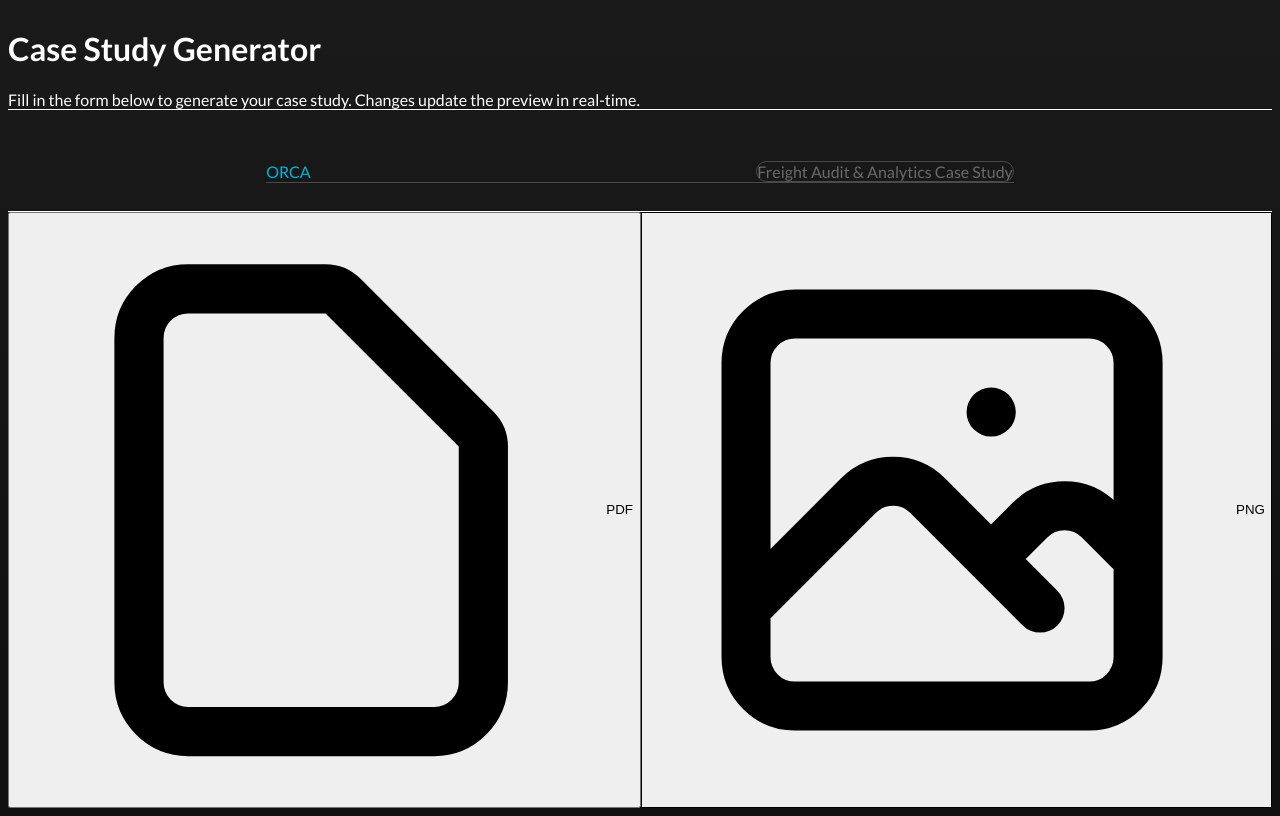
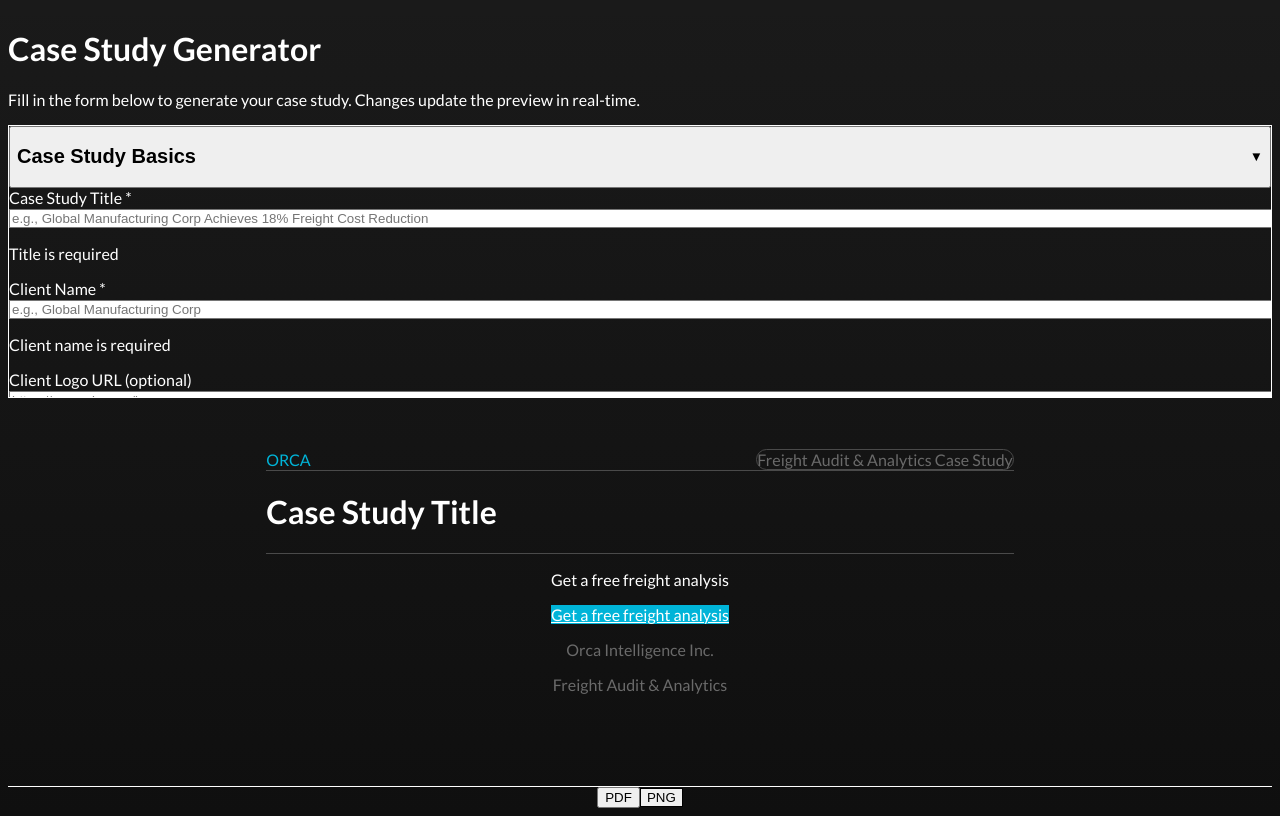
Before and after one commit to NickyGee44/orcastudy, a Next.js app: page /case-study-generator in a window 1280 px wide. Built offline with nearby package versions, Linux system fonts and the light colour scheme.

Commit message:
Further reduce export button size - make them compact toolbar style

```diff
--- a/app/case-study-generator/page.tsx
+++ b/app/case-study-generator/page.tsx
@@ -19,8 +19,8 @@ export default function CaseStudyGenerator() {
           <div className="flex-1 p-6">
             <CaseStudyPreview />
           </div>
-          {/* Export Buttons - Sticky at bottom, compact */}
-          <div className="sticky bottom-0 bg-orca-darker border-t border-orca-grey-1 p-3">
+          {/* Export Buttons - Sticky at bottom, compact toolbar */}
+          <div className="sticky bottom-0 bg-orca-darker border-t border-orca-grey-1 p-2">
             <ExportButtons />
           </div>
         </div>
@@ -38,8 +38,8 @@ export default function CaseStudyGenerator() {
           <CaseStudyPreview />
         </div>
 
-        {/* Export Buttons - Sticky at bottom on mobile, compact */}
-        <div className="sticky bottom-0 bg-orca-darker border-t border-orca-grey-1 p-2 shadow-lg">
+        {/* Export Buttons - Sticky at bottom on mobile, compact toolbar */}
+        <div className="sticky bottom-0 bg-orca-darker border-t border-orca-grey-1 p-1.5 shadow-lg">
           <ExportButtons />
         </div>
       </div>
--- a/components/export/ExportButtons.tsx
+++ b/components/export/ExportButtons.tsx
@@ -160,11 +160,11 @@ export default function ExportButtons() {
   };
 
   return (
-    <div className="space-y-2">
+    <div className="space-y-1">
       {/* Message Display */}
       {message && (
         <div
-          className={`p-2 rounded-md text-sm ${
+          className={`p-1.5 rounded text-xs ${
             message.type === 'success'
               ? 'bg-green-900/30 text-green-400 border border-green-700'
               : 'bg-red-900/30 text-red-400 border border-red-700'
@@ -174,16 +174,17 @@ export default function ExportButtons() {
         </div>
       )}
 
-      {/* Export Buttons */}
-      <div className="flex space-x-2">
+      {/* Export Buttons - Compact toolbar style */}
+      <div className="flex items-center justify-center space-x-1.5">
         <button
           onClick={exportToPDF}
           disabled={isExporting}
-          className="flex-1 px-4 py-2 bg-orca-accent hover:bg-orca-accent-dark disabled:bg-orca-grey-2 disabled:text-orca-grey-3 text-orca-dark font-medium rounded-md transition-colors flex items-center justify-center space-x-2 text-sm"
+          className="px-3 py-1.5 bg-orca-accent hover:bg-orca-accent-dark disabled:bg-orca-grey-2 disabled:text-orca-grey-3 text-orca-dark text-xs font-medium rounded transition-colors flex items-center space-x-1.5"
+          title="Export as PDF"
         >
           {isExporting && exportType === 'pdf' ? (
             <>
-              <svg className="animate-spin h-4 w-4" xmlns="http://www.w3.org/2000/svg" fill="none" viewBox="0 0 24 24">
+              <svg className="animate-spin h-3 w-3" xmlns="http://www.w3.org/2000/svg" fill="none" viewBox="0 0 24 24">
                 <circle className="opacity-25" cx="12" cy="12" r="10" stroke="currentColor" strokeWidth="4"></circle>
                 <path className="opacity-75" fill="currentColor" d="M4 12a8 8 0 018-8V0C5.373 0 0 5.373 0 12h4zm2 5.291A7.962 7.962 0 014 12H0c0 3.042 1.135 5.824 3 7.938l3-2.647z"></path>
               </svg>
@@ -191,7 +192,7 @@ export default function ExportButtons() {
             </>
           ) : (
             <>
-              <svg className="w-4 h-4" fill="none" stroke="currentColor" viewBox="0 0 24 24">
+              <svg className="w-3.5 h-3.5" fill="none" stroke="currentColor" viewBox="0 0 24 24">
                 <path strokeLinecap="round" strokeLinejoin="round" strokeWidth={2} d="M7 21h10a2 2 0 002-2V9.414a1 1 0 00-.293-.707l-5.414-5.414A1 1 0 0012.586 3H7a2 2 0 00-2 2v14a2 2 0 002 2z" />
               </svg>
               <span>PDF</span>
@@ -202,11 +203,12 @@ export default function ExportButtons() {
         <button
           onClick={exportToPNG}
           disabled={isExporting}
-          className="flex-1 px-4 py-2 bg-orca-grey-1 hover:bg-orca-grey-2 disabled:bg-orca-grey-2 disabled:text-orca-grey-3 text-orca-light font-medium rounded-md transition-colors flex items-center justify-center space-x-2 border border-orca-grey-2 text-sm"
+          className="px-3 py-1.5 bg-orca-grey-1 hover:bg-orca-grey-2 disabled:bg-orca-grey-2 disabled:text-orca-grey-3 text-orca-light text-xs font-medium rounded transition-colors flex items-center space-x-1.5 border border-orca-grey-2"
+          title="Export as PNG"
         >
           {isExporting && exportType === 'png' ? (
             <>
-              <svg className="animate-spin h-4 w-4" xmlns="http://www.w3.org/2000/svg" fill="none" viewBox="0 0 24 24">
+              <svg className="animate-spin h-3 w-3" xmlns="http://www.w3.org/2000/svg" fill="none" viewBox="0 0 24 24">
                 <circle className="opacity-25" cx="12" cy="12" r="10" stroke="currentColor" strokeWidth="4"></circle>
                 <path className="opacity-75" fill="currentColor" d="M4 12a8 8 0 018-8V0C5.373 0 0 5.373 0 12h4zm2 5.291A7.962 7.962 0 014 12H0c0 3.042 1.135 5.824 3 7.938l3-2.647z"></path>
               </svg>
@@ -214,7 +216,7 @@ export default function ExportButtons() {
             </>
           ) : (
             <>
-              <svg className="w-4 h-4" fill="none" stroke="currentColor" viewBox="0 0 24 24">
+              <svg className="w-3.5 h-3.5" fill="none" stroke="currentColor" viewBox="0 0 24 24">
                 <path strokeLinecap="round" strokeLinejoin="round" strokeWidth={2} d="M4 16l4.586-4.586a2 2 0 012.828 0L16 16m-2-2l1.586-1.586a2 2 0 012.828 0L20 14m-6-6h.01M6 20h12a2 2 0 002-2V6a2 2 0 00-2-2H6a2 2 0 00-2 2v12a2 2 0 002 2z" />
               </svg>
               <span>PNG</span>
```
